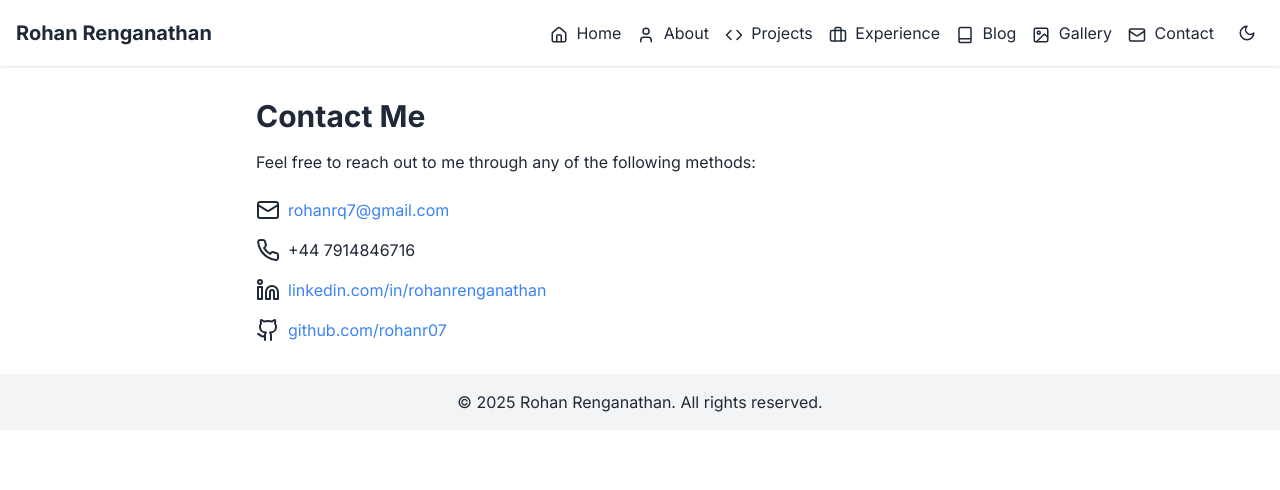
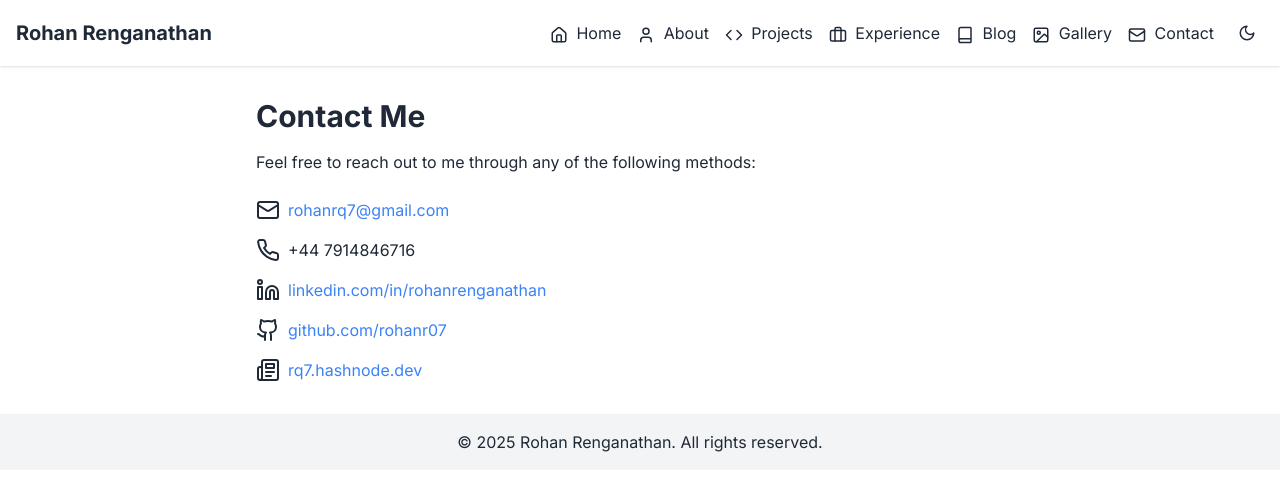
Before and after one commit to rohanr07/Website, a Next.js app: page /contact in a window 1280 px wide. Shown: the top 490 px of the page. Built offline with nearby package versions, Linux system fonts and the light colour scheme.

Commit message:
Adding Blog URL to Contact page

```diff
--- a/app/contact/page.tsx
+++ b/app/contact/page.tsx
@@ -1,4 +1,4 @@
-import { Mail, Phone, Linkedin, Github } from "lucide-react"
+import { Mail, Phone, Linkedin, Github, Globe, Newspaper } from "lucide-react"
 import Link from "next/link"
 
 export default function Contact() {
@@ -39,6 +39,17 @@ export default function Contact() {
             github.com/rohanr07
           </Link>
         </div>
+        <div className="flex items-center">
+          <Newspaper className="mr-2" />
+          <Link
+            href="https://rq7.hashnode.dev"
+            target="_blank"
+            rel="noopener noreferrer"
+            className="text-blue-500 hover:underline"
+          >
+            rq7.hashnode.dev
+          </Link>
+        </div>
       </div>
     </div>
   )
```
